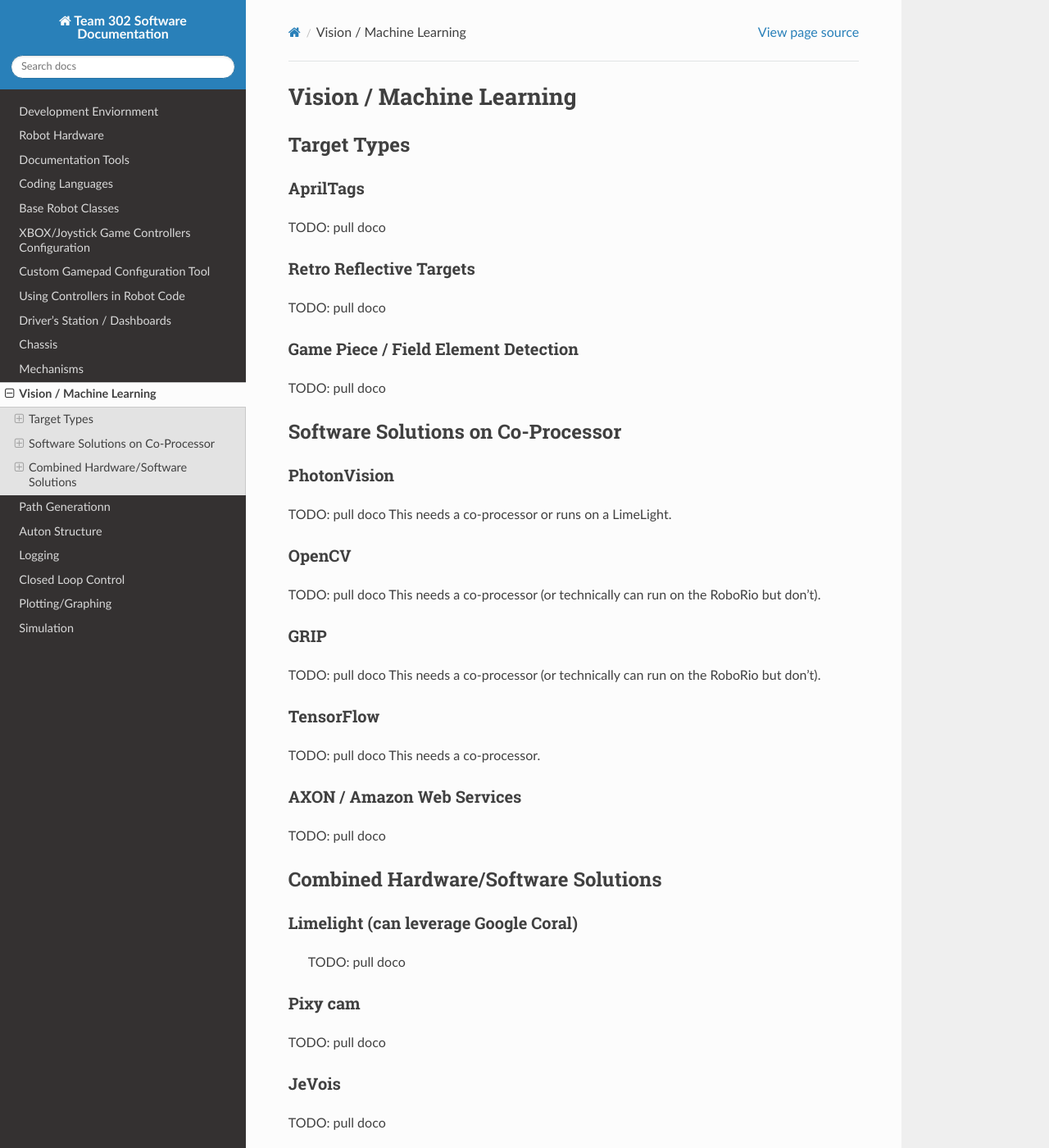
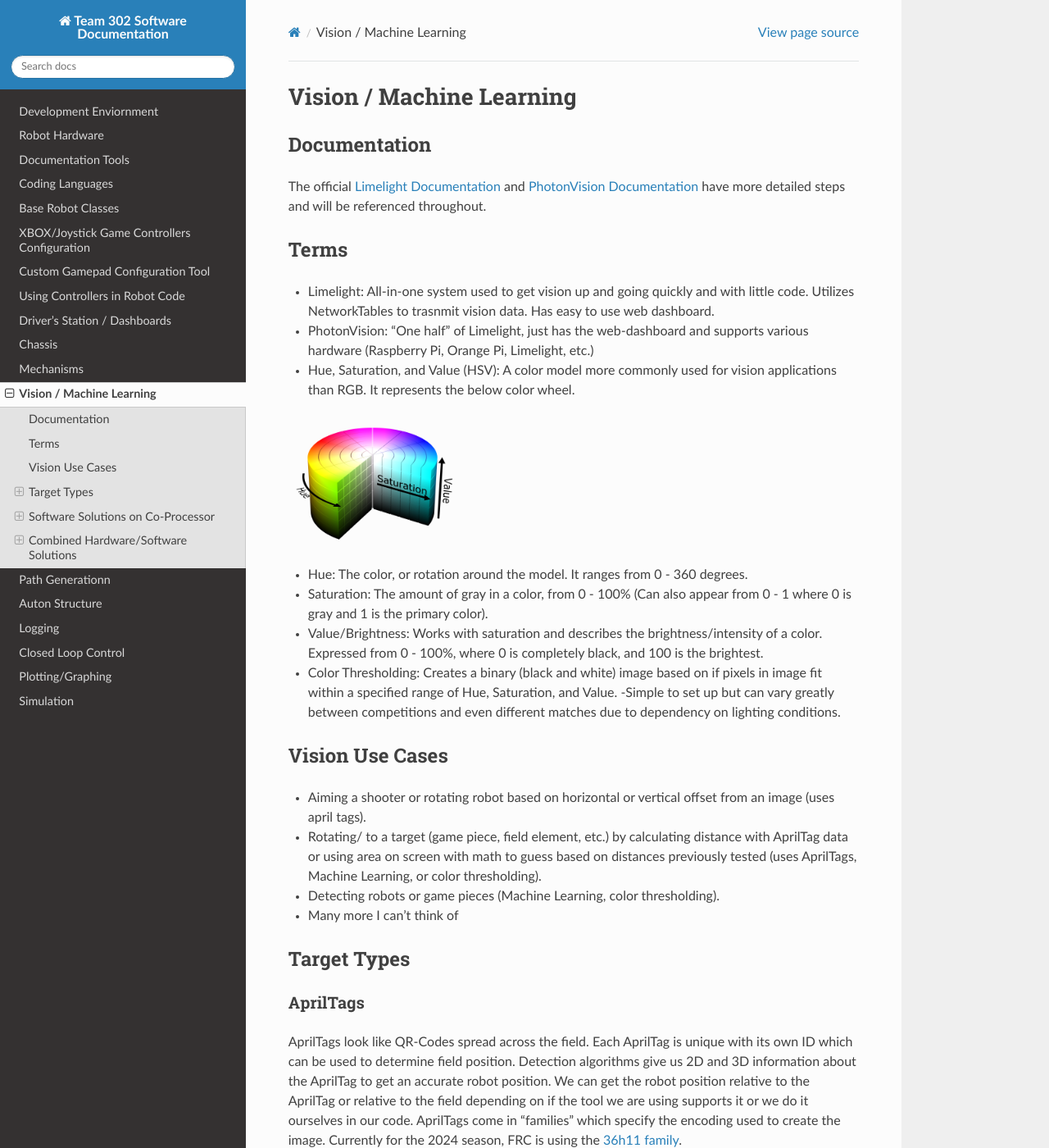
Before and after one commit to Team302/Team302Doco, a Sphinx documentation site: the page built from docs/vision.rst, in a window 1280 px wide and 1400 px high. Shown: the whole window at 82% size. Built offline with Sphinx 7.4.7 and the Read the Docs theme 2.0.0, drawn with Linux system fonts in a browser that asks for light colours.

Commit message:
Merge from individual repo

```diff
--- a/docs/vision.rst
+++ b/docs/vision.rst
@@ -1,7 +1,42 @@
-
 =========================
 Vision / Machine Learning
 =========================
+
+Documentation
+========================
+The official `Limelight Documentation <https://docs.limelightvision.io/docs/docs-limelight/getting-started/summary/>`_ and `PhotonVision Documentation <https://docs.photonvision.org/en/latest/>`_ have more detailed steps and will be referenced throughout.
+
+
+Terms
+=========================
+
+* Limelight: All-in-one system used to get vision up and going quickly and with little code.  Utilizes NetworkTables to trasnmit vision data.  Has easy to use web dashboard.
+
+* PhotonVision: "One half" of Limelight, just has the web-dashboard and supports various hardware (Raspberry Pi, Orange Pi, Limelight, etc.)
+
+* Hue, Saturation, and Value (HSV): A color model more commonly used for vision applications than RGB.  It represents the below color wheel.
+
+.. image:: images/HSVmodel.png
+  :width: 2048
+  :height: 1536
+  :scale: 10
+
+* Hue: The color, or rotation around the model.  It ranges from 0 - 360 degrees.
+
+* Saturation: The amount of gray in a color, from 0 - 100% (Can also appear from 0 - 1 where 0 is gray and 1 is the primary color).
+
+* Value/Brightness: Works with saturation and describes the brightness/intensity of a color.  Expressed from 0 - 100%, where 0 is completely black, and 100 is the brightest.
+
+* Color Thresholding: Creates a binary (black and white) image based on if pixels in image fit within a specified range of Hue, Saturation, and Value.
+  -Simple to set up but can vary greatly between competitions and even different matches due to dependency on lighting conditions.
+
+
+Vision Use Cases
+=========================
+* Aiming a shooter or rotating robot based on horizontal or vertical offset from an image (uses april tags).
+* Rotating/ to a target (game piece, field element, etc.) by calculating distance with AprilTag data or using area on screen with math to guess based on distances previously tested (uses AprilTags, Machine Learning, or color thresholding).
+* Detecting robots or game pieces (Machine Learning, color thresholding).
+* Many more I can't think of
 
 
 Target Types
@@ -9,14 +44,12 @@
 
 AprilTags
 ---------
-
-TODO: pull doco
-
-
-Retro Reflective Targets
--------------------------
-
-TODO: pull doco
+AprilTags look like QR-Codes spread across the field.
+Each AprilTag is unique with its own ID which can be used to determine field position.
+Detection algorithms give us 2D and 3D information about the AprilTag to get an accurate robot position.
+We can get the robot position relative to the AprilTag or relative to the field depending on if the tool we are using supports it or we do it ourselves in our code.
+AprilTags come in "families" which specify the encoding used to create the image.
+Currently for the 2024 season, FRC is using the `36h11 family <https://firstfrc.blob.core.windows.net/frc2024/FieldAssets/Apriltag_Images_and_User_Guide.pdf>`_.
 
 Game Piece / Field Element Detection
 --------------------------------------
```
Also changed, not shown: docs/limelight.rst (added, +26 -0 lines), docs/images/HSVmodel.png (added).
